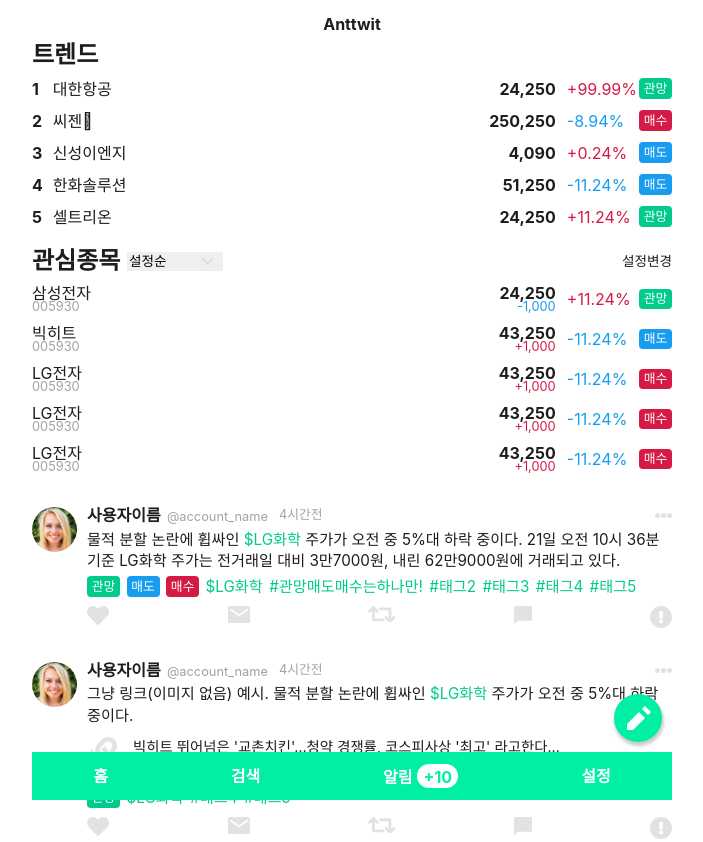
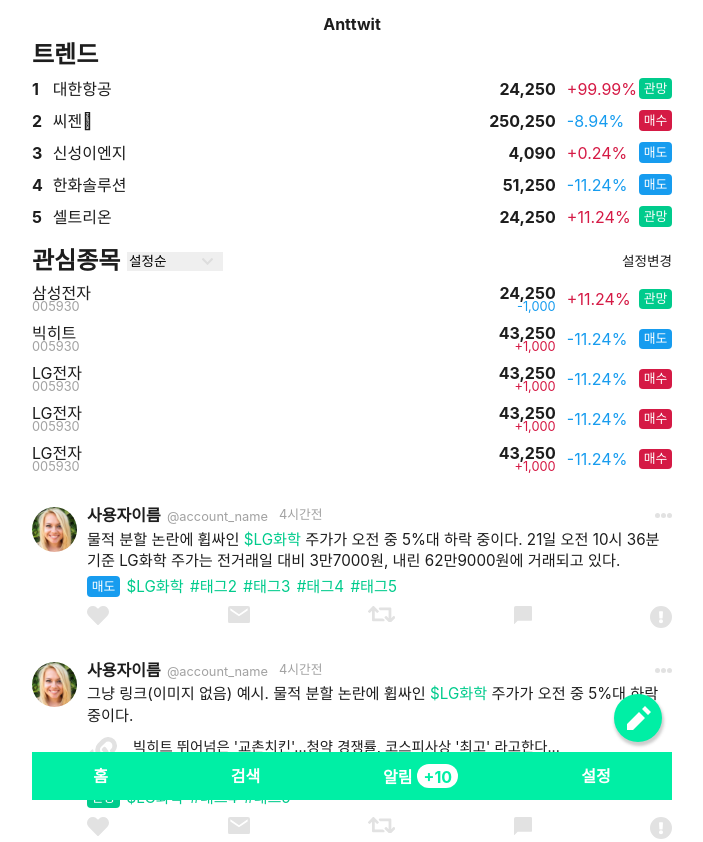
Before and after one commit to cntmin81/anttwit, a plain HTML site: page index.html in a window 1280 px wide. Shown: the top 842 px of the page, without its empty margins (288-991 px from the left). Drawn offline with Linux system fonts and the light colour scheme.

Commit message:
delete test tag

```diff
--- a/index.html
+++ b/index.html
@@ -114,11 +114,8 @@
                     물적 분할 논란에 휩싸인 <a href="twit_detail.html" class="tag">$LG화학</a> 주가가 오전 중 5%대 하락 중이다. 21일 오전 10시 36분 기준 LG화학 주가는 전거래일 대비 3만7000원, 내린 62만9000원에 거래되고 있다.
                 </div>
                     <ul class="twit-tag">
-                        <li><div class="opinion neutral">관망</div></li>
                         <li><div class="opinion sell">매도</div></li>
-                        <li><div class="opinion buy">매수</div></li>
                         <li>$LG화학</li>
-                        <li>#관망매도매수는하나만!</li>
                         <li>#태그2</li>
                         <li>#태그3</li>
                         <li>#태그4</li>
```
